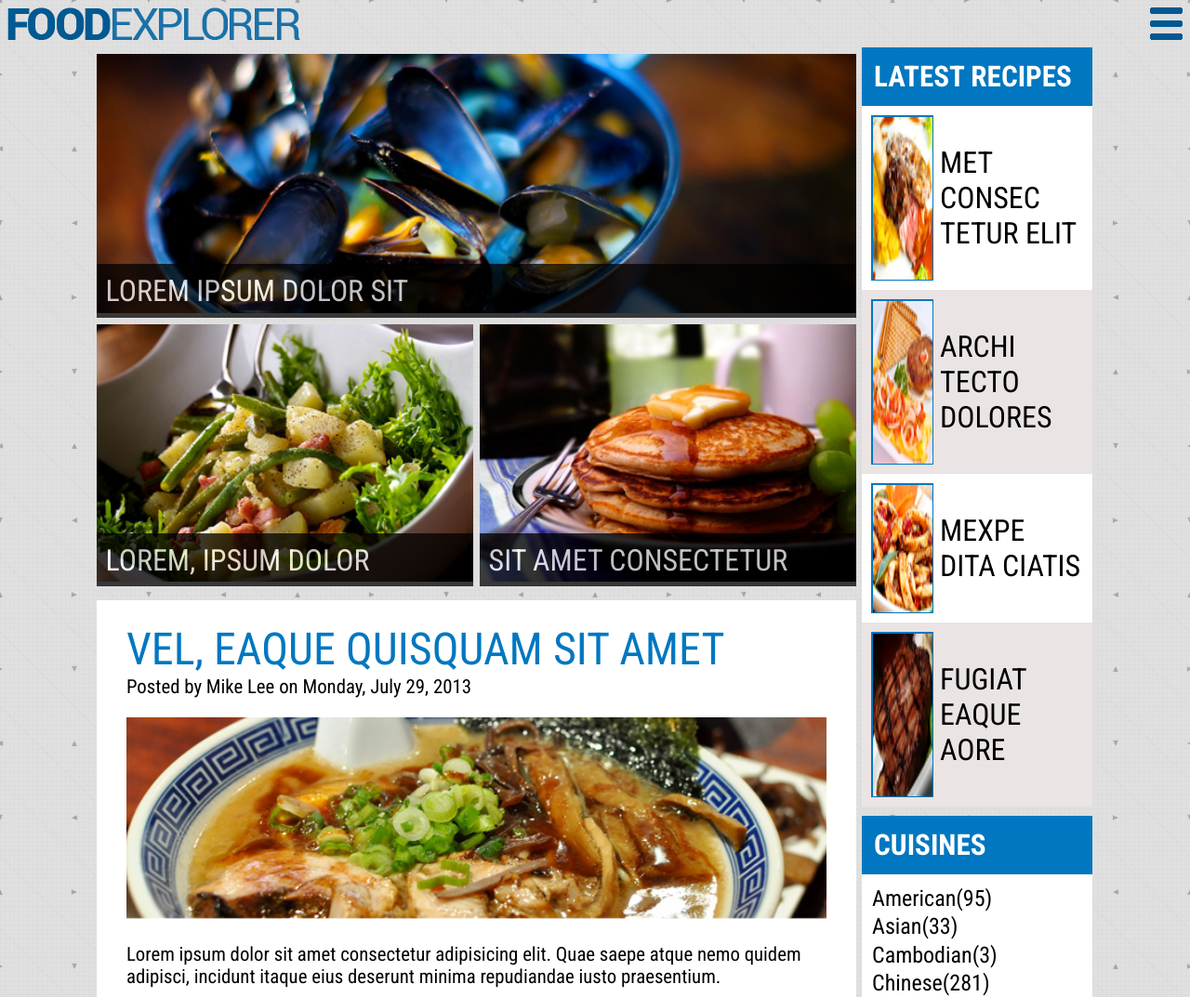
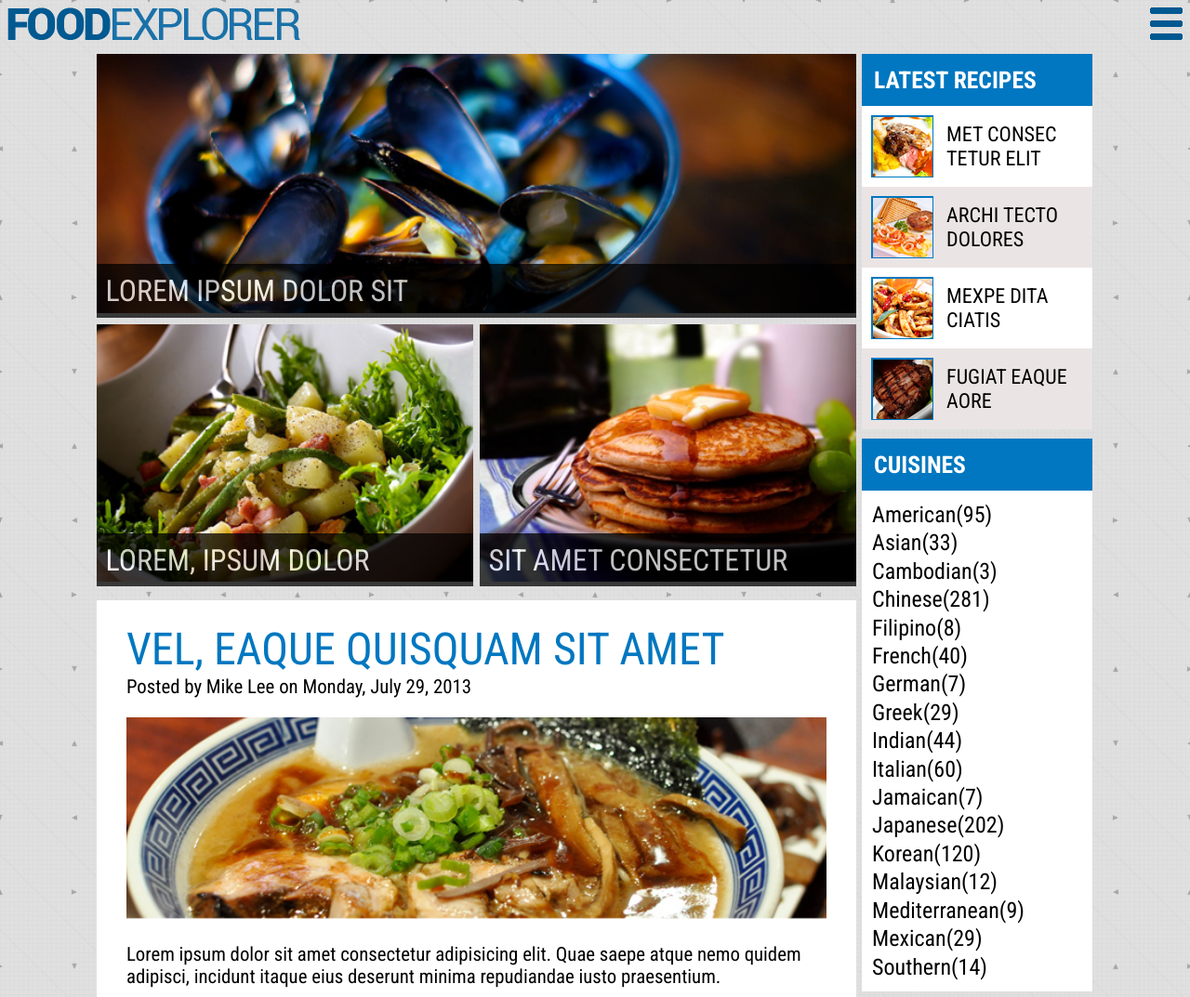
Before and after one commit to TaylorHillier/WD2-Assignment-5, a website: page P01-CodingChallenge/dev/index.html in a window 1280 px wide. Shown: the top 1073 px of the page at 93% size. Drawn offline with nearby package versions, Linux system fonts and the light colour scheme; files that its build step writes are made by us from their sources.

Commit message:
Rescue No.03

```diff
--- a/P01-CodingChallenge/dev/scss/_mediaqueries.scss
+++ b/P01-CodingChallenge/dev/scss/_mediaqueries.scss
@@ -17,6 +17,31 @@
     }
     .sidebar {
       grid-row-end: span 3;
+      margin: 7px 0;
+      .latest-recipes {
+        h2 {
+          font-size: clamp(1.6rem, 0.8636rem + 0.6818vw, 1.5rem);
+        }
+        .latest-recipes-items {
+          img {
+            height: 100%;
+          }
+          h3 {
+            font-size: clamp(0.7rem, 0.8364rem + 0.6818vw, 1.7rem);
+            margin: 7px;
+          }
+        }
+      }
+    }
+    .cuisines {
+      h2 {
+        font-size: clamp(1.6rem, 0.8636rem + 0.6818vw, 1.5rem);
+      }
+      .cuisines-list {
+        li {
+          font-size: clamp(0.5rem, 0.7364rem + 1.7182vw, 1.1rem);
+        }
+      }
     }
     .read-more {
       padding: 1.5rem 2rem;
```
